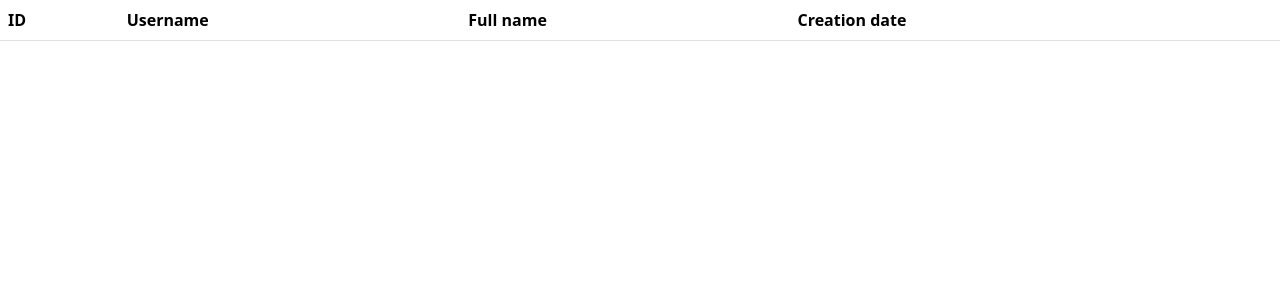
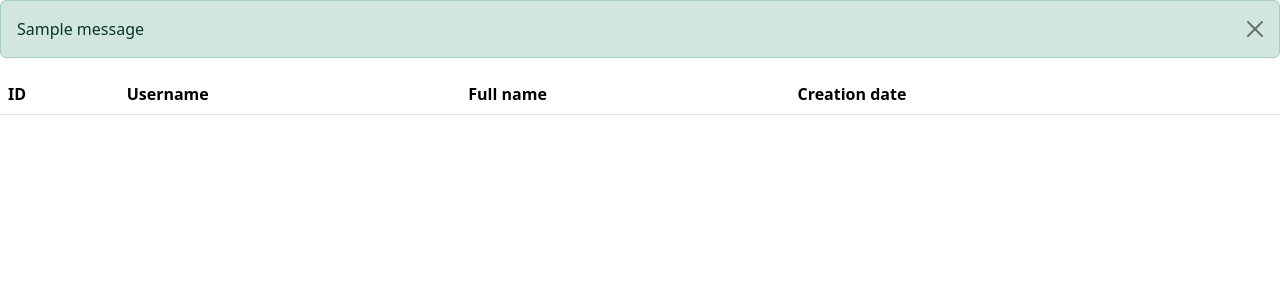
Before and after one commit to greenkerokero/python-project-52, a Django app: page /en/users/ in a window 1280 px wide. Shown: the part 56-356 px from the top of the page. Run offline with Django 5.2, Linux system fonts and the light colour scheme; a user stored in the database is signed in; tables that the repository leaves empty hold one stand-in row (values such as "Sample post"); one stand-in notice (Sample message) is shown; lists and menus that the app fills with data are empty; some libraries are stand-ins or nearby versions.

Commit message:
Add flash messages

```diff
--- a/task_manager/settings.py
+++ b/task_manager/settings.py
@@ -16,6 +16,8 @@ from pathlib import Path
 
 import dj_database_url
 from dotenv import load_dotenv
+
+from django.contrib.messages import constants as messages
 
 load_dotenv()
 
@@ -163,3 +165,7 @@ STORAGES = {
         "BACKEND": "whitenoise.storage.CompressedManifestStaticFilesStorage",
     },
 }
+
+MESSAGE_TAGS = {
+    messages.ERROR: 'danger',
+}
--- a/task_manager/templates/layouts/base.html
+++ b/task_manager/templates/layouts/base.html
@@ -41,6 +41,14 @@
       </div>
     </div>
   </nav>
+  {% if messages %}
+  {% for message in messages %}
+  <div class="alert alert-{{ message.tags }} alert-dismissible fade show" role="alert">
+    {{ message }}
+    <button type="button" class="btn-close" data-bs-dismiss="alert" aria-label="Close"></button>
+  </div>
+  {% endfor %}
+  {% endif %}
   {% endblock %}
 </div>
 <div id="content">
--- a/task_manager/urls.py
+++ b/task_manager/urls.py
@@ -18,6 +18,7 @@ Including another URLconf
 from django.conf.urls.i18n import i18n_patterns
 from django.contrib import admin
 from django.urls import include, path
+
 from task_manager.views import IndexView, UserLoginView, UserLogoutView
 
 urlpatterns = [
--- a/task_manager/users/templates/users/delete.html
+++ b/task_manager/users/templates/users/delete.html
@@ -2,7 +2,7 @@
 {% load i18n %}
 
 {% block content %}
-<p>{% translate "Are you sure you want to delete?" %} {{ object }}?</p>
+<p>{% translate "Are you sure you want to delete" %} {{ object }}?</p>
 <form method="post">
   {% csrf_token %}
   <input class="btn btn-danger" type="submit" value="{% translate 'Yes, delete' %}">
--- a/task_manager/users/views.py
+++ b/task_manager/users/views.py
@@ -1,7 +1,8 @@
+from django.contrib import messages
 from django.contrib.auth import get_user_model
-from django.contrib import messages
+from django.contrib.auth.mixins import LoginRequiredMixin, UserPassesTestMixin
+from django.contrib.messages.views import SuccessMessageMixin
 from django.shortcuts import get_object_or_404, redirect, render
-from django.contrib.auth.mixins import LoginRequiredMixin, UserPassesTestMixin
 from django.urls import reverse_lazy
 from django.views.generic import CreateView, DeleteView, ListView, UpdateView
 
@@ -19,18 +20,22 @@ class UserListView(ListView):
         )
 
 
-class UserCreateView(CreateView):
+class UserCreateView(SuccessMessageMixin, CreateView):
     model = get_user_model()
     form_class = UserForm
     template_name = 'users/create.html'
     success_url = reverse_lazy('login')
+    success_message = 'The user has been successfully registered'
 
 
-class UserUpdateView(LoginRequiredMixin, UserPassesTestMixin, UpdateView):
+class UserUpdateView(
+    LoginRequiredMixin, UserPassesTestMixin, SuccessMessageMixin, UpdateView
+):
     model = get_user_model()
     form_class = UserForm
     template_name = 'users/update.html'
     success_url = reverse_lazy('users:index')
+    success_message = 'User successfully updated'
 
     def test_func(self):
         return self.get_object() == self.request.user or self.request.user.is_superuser
@@ -39,11 +44,12 @@ class UserUpdateView(LoginRequiredMixin, UserPassesTestMixin, UpdateView):
         if not self.request.user.is_authenticated:
             return super().handle_no_permission()
 
-        messages.error(self.request, "You do not have permission")
+        messages.error(self.request, 'You do not have permission to make changes')
         return redirect('users:index')
 
 
-class UserDeleteView(DeleteView):
+class UserDeleteView(SuccessMessageMixin, DeleteView):
     model = get_user_model()
     template_name = 'users/delete.html'
     success_url = reverse_lazy('users:index')
+    success_message = 'User successfully removed'
```
Also changed, not shown: task_manager/views.py (+10 -1 lines).
